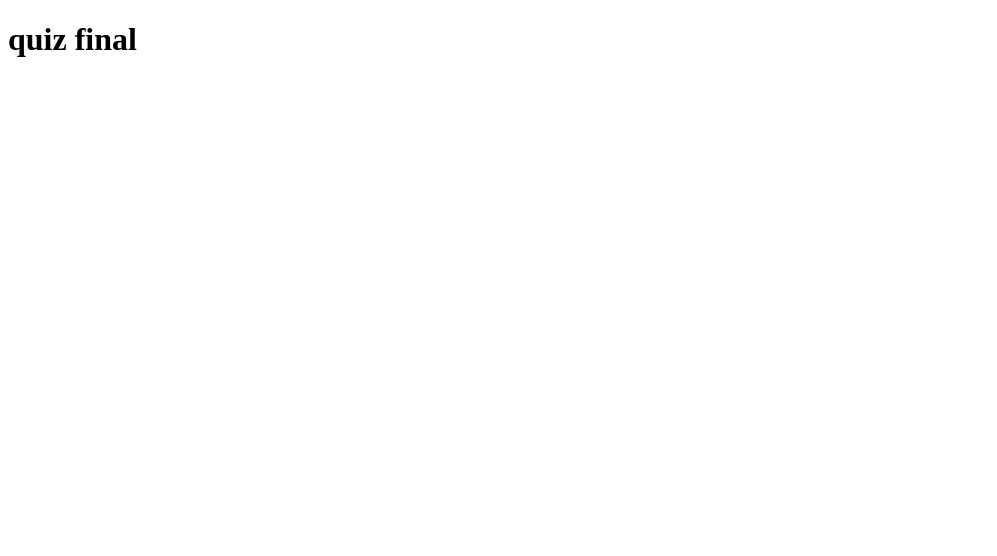
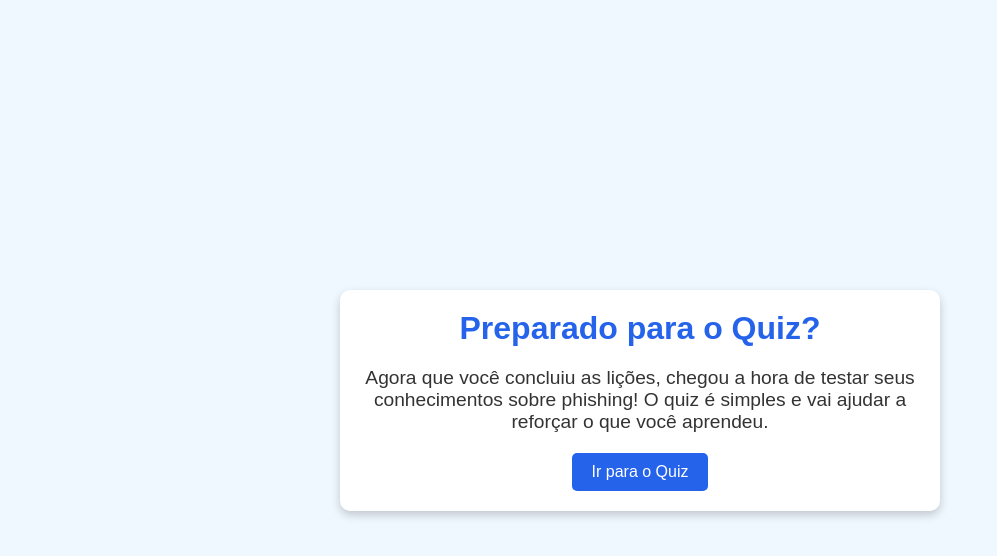
Before and after one commit to LeticiaVicenteTeodoro/Campanha-de-Phishing, a plain HTML site: page pagina inicial/slide9.html in a window 1280 px wide. Shown: the whole page, without its empty margins (0-997 px from the left). Drawn offline with Linux system fonts and the light colour scheme.

Commit message:
Update slide9.html

```diff
--- a/pagina inicial/slide9.html
+++ b/pagina inicial/slide9.html
@@ -1,13 +1,74 @@
 <!DOCTYPE html>
+<html lang="en">
+<head>
+  <meta charset="UTF-8">
+  <meta name="viewport" content="width=device-width, initial-scale=1.0">
+  <title>Instruções para o Quiz</title>
+  <style>
+    * {
+      margin: 0;
+      padding: 0;
+      box-sizing: border-box;
+    }
 
-<html>
-<head>
-  <meta http-equiv="CONTENT-TYPE" content="text/html; charset=UTF-8">
-  <title>Hello, World!</title>
+    body {
+      display: flex;
+      justify-content: center;
+      align-items: center;
+      min-height: 100vh;
+      font-family: Arial, sans-serif;
+      background-color: #f0f8ff;
+      color: #333;
+    }
+
+    .container {
+      text-align: center;
+      background: #fff;
+      padding: 20px;
+      border-radius: 10px;
+      box-shadow: 0 4px 10px rgba(0, 0, 0, 0.2);
+      width: 90%;
+      max-width: 600px;
+    }
+
+    h1 {
+      font-size: 2rem;
+      margin-bottom: 20px;
+      color: #2563eb;
+    }
+
+    p {
+      font-size: 1.2rem;
+      margin-bottom: 20px;
+    }
+
+    .start-btn {
+      padding: 10px 20px;
+      font-size: 1rem;
+      background: #2563eb;
+      color: white;
+      border: none;
+      border-radius: 5px;
+      cursor: pointer;
+      transition: background 0.3s;
+    }
+
+    .start-btn:hover {
+      background: #1e4bb8;
+    }
+  </style>
 </head>
 <body>
-  <h1>
-    quiz final
-  </h1>
+  <div class="container">
+    <h1>Preparado para o Quiz?</h1>
+    <p>Agora que você concluiu as lições, chegou a hora de testar seus conhecimentos sobre phishing! O quiz é simples e vai ajudar a reforçar o que você aprendeu.</p>
+    <button class="start-btn" onclick="startQuiz()">Ir para o Quiz</button>
+  </div>
+
+  <script>
+    function startQuiz() {
+      window.location.href = 'quis finalizar.html';
+    }
+  </script>
 </body>
 </html>
```
